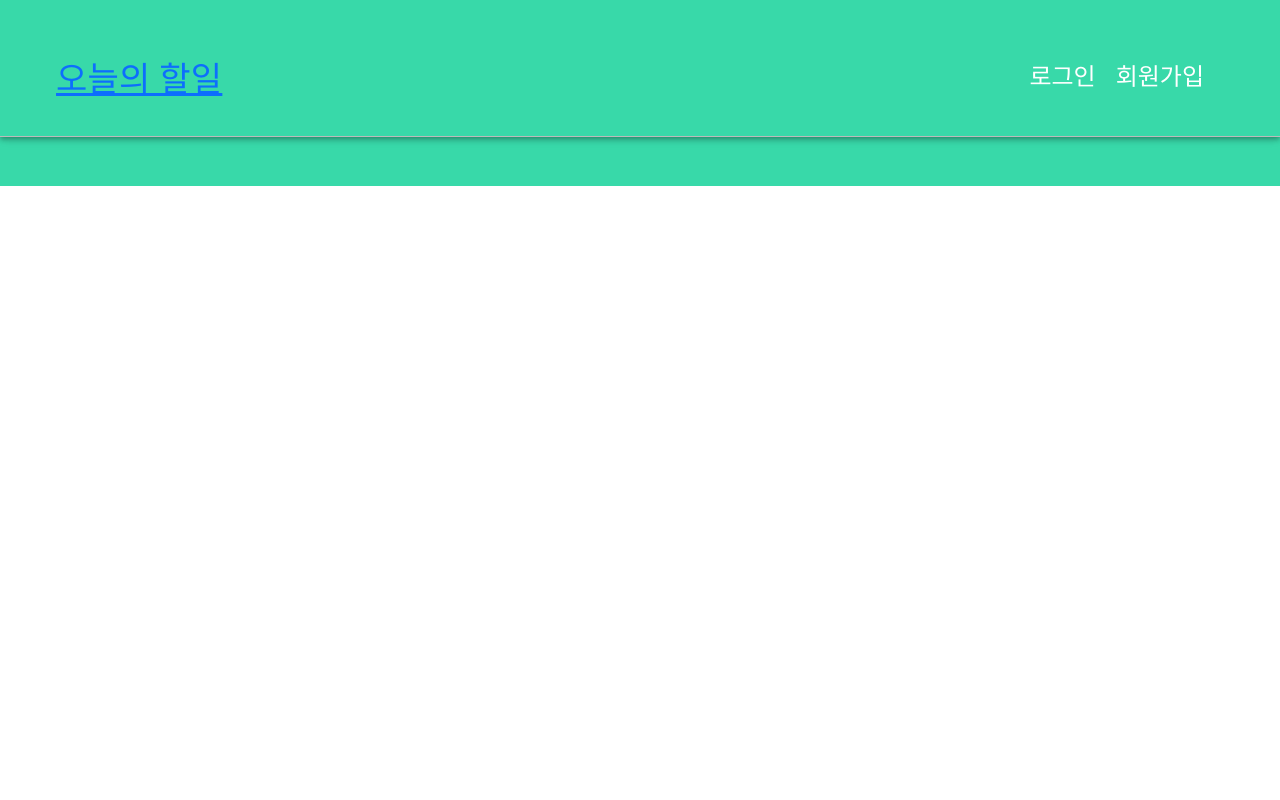
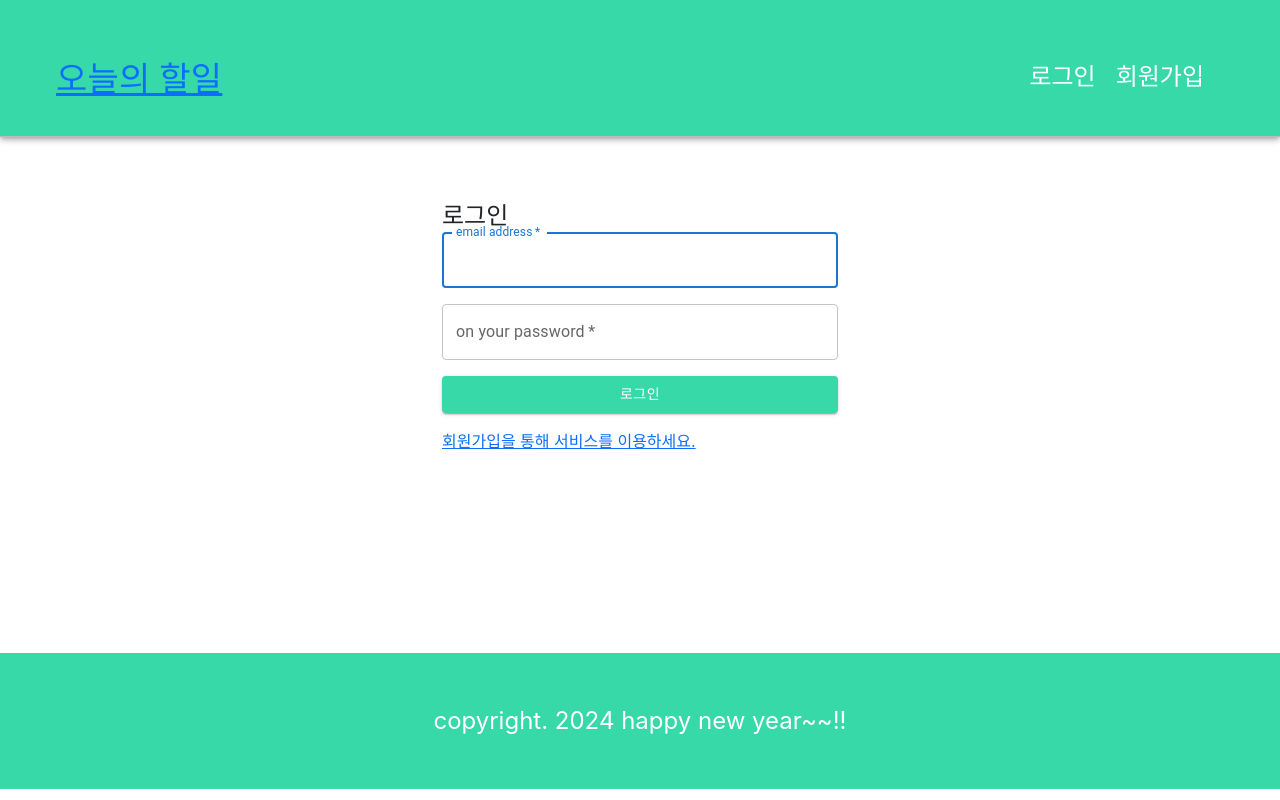
Before and after one commit to yongseopK/todo-react-app202401, a React (Create React App) app: page /login in a window 1280 px wide. Built offline with nearby package versions, Linux system fonts and the light colour scheme; the HTML template or start-up script is replaced by a standard one.

Commit message:
#13. 로그인 컴포넌트 생성 및 로그인 비동기 통신처리

```diff
--- a/src/App.js
+++ b/src/App.js
@@ -5,6 +5,7 @@
 import Footer from "./component/layout/Footer";
 import {Route, Routes} from "react-router-dom";
 import Join from "./component/user/Join";
+import Login from "./component/user/Login";
 
 function App() {
     return (
@@ -13,6 +14,7 @@
             <Routes>
                 <Route path={"/"} element={<TodoTemplate/>}/>
                 <Route path={"/join"} element={<Join/>}/>
+                <Route path={"/login"} element={<Login/>}/>
             </Routes>
             <Footer/>
         </>
--- /dev/null
+++ b/src/component/user/Login.js
@@ -0,0 +1,105 @@
+import React from 'react';
+import {Grid, Button, Container, Typography, TextField} from "@mui/material";
+import { Link, useNavigate } from 'react-router-dom';
+import { AUTH_URL } from "../../config/host-config";
+
+const Login = () => {
+
+    const redirection = useNavigate();
+
+    // 서버에 로그인 인증 요청 보내기
+    const fetchLoginPrecess = async () => {
+      const response = await fetch(AUTH_URL + '/signin', {
+          method: "POST",
+          headers: { 'content-type': 'application/json'},
+          body: JSON.stringify({
+              email: document.getElementById('email').value,
+              password: document.getElementById('password').value
+          })
+      });
+
+      if (response.status === 400) {
+          // 서버에서 온 텍스트 추출
+          const text = await response.text();
+          alert(text);
+          return;
+      }
+
+      if(response.status === 200) {
+          const responseData = await response.json();
+          console.log(responseData);
+
+          redirection('/');
+      }
+
+
+    };
+
+    // 로그인 요청 이벤트 핸들러
+    const loginHandler = e => {
+      e.preventDefault();
+
+      fetchLoginPrecess();
+    };
+
+    return (
+        <Container component="main" maxWidth="xs" style={{ margin: "200px auto" }}>
+            <Grid container spacing={2}>
+                <Grid item xs={12}>
+                    <Typography component="h1" variant="h5">
+                        로그인
+                    </Typography>
+                </Grid>
+            </Grid>
+
+            <form noValidate onSubmit={loginHandler}>
+
+                <Grid container spacing={2}>
+                    <Grid item xs={12}>
+                        <TextField
+                            variant="outlined"
+                            required
+                            fullWidth
+                            id="email"
+                            label="email address"
+                            name="email"
+                            autoComplete="email"
+                            autoFocus
+                        />
+                    </Grid>
+                    <Grid item xs={12}>
+                        <TextField
+                            variant="outlined"
+                            required
+                            fullWidth
+                            name="password"
+                            label="on your password"
+                            type="password"
+                            id="password"
+                            autoComplete="current-password"
+                        />
+                    </Grid>
+                    <Grid item xs={12}>
+                        <Button
+                            type="submit"
+                            fullWidth
+                            variant="contained"
+                            style={{background: '#38d9a9'}}
+                        >
+                            로그인
+                        </Button>
+                    </Grid>
+                    <Grid item>
+                        <Link to="/join">
+                            회원가입을 통해 서비스를 이용하세요.
+                        </Link>
+                    </Grid>
+                    <Grid container justify="flex-end">
+                    </Grid>
+                </Grid>
+            </form>
+        </Container>
+    );
+};
+
+export default Login;
```
